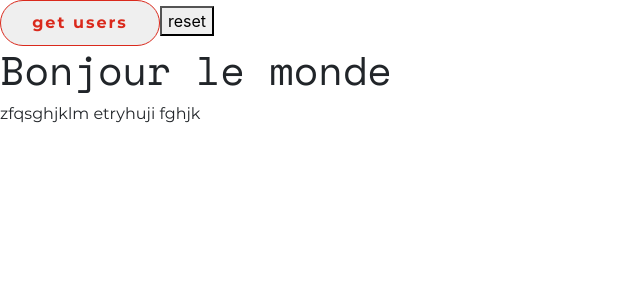
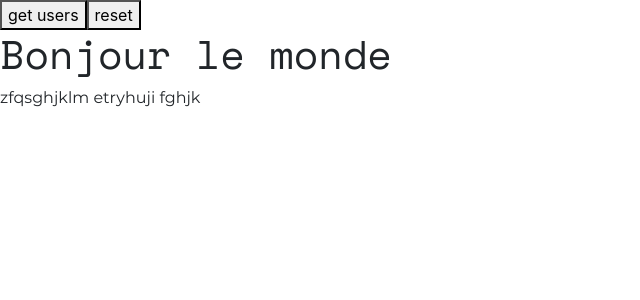
Before and after one commit to RonanGir/skill-up-front, an Angular app: page / in a window 1280 px wide. Shown: the top 300 px of the page, without its empty margins (0-640 px from the left). Built offline with nearby package versions, Linux system fonts and the light colour scheme.

Commit message:
making buttons themable in progress

```diff
--- a/src/app/app.component.html
+++ b/src/app/app.component.html
@@ -1,4 +1,4 @@
-<button class="button" (click)="onGetUsers()">get users</button>
+<button class="btn__primary-default" (click)="onGetUsers()">get users</button>
 <ul *ngFor="let user of users">
     <li>{{user.username}}</li>
 </ul>
@@ -6,7 +6,7 @@
     <button (click)="onGetUserBoard(users[0])">get {{users[0].username}}'s dashboard</button>
     <p *ngIf=" dashboard != null">This dashboard is owned by {{ dashboard.user.username}}</p>
 </div>
-<button (click)="onReset()">reset</button>
+<button class="btn__secondary-default" (click)="onReset()">reset</button>
 <h1>Bonjour le monde</h1>
 <p>zfqsghjklm etryhuji fghjk</p>
 <router-outlet></router-outlet>
```
